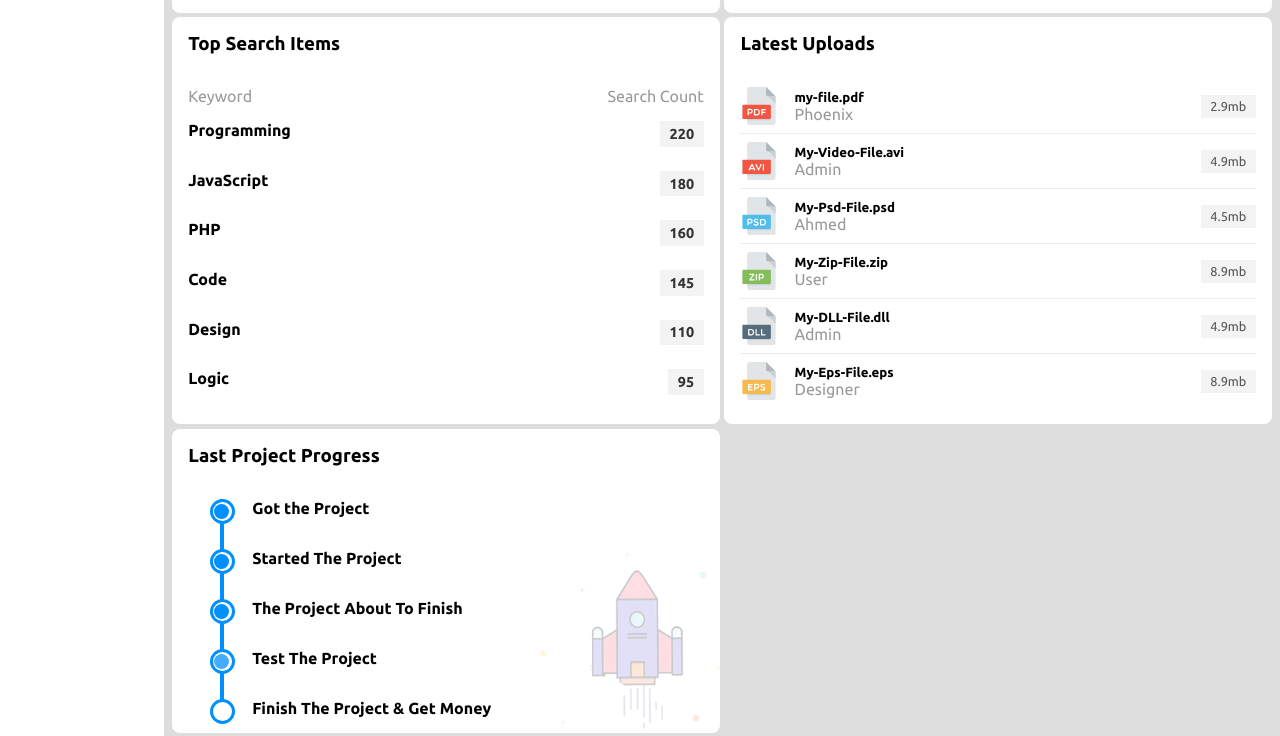
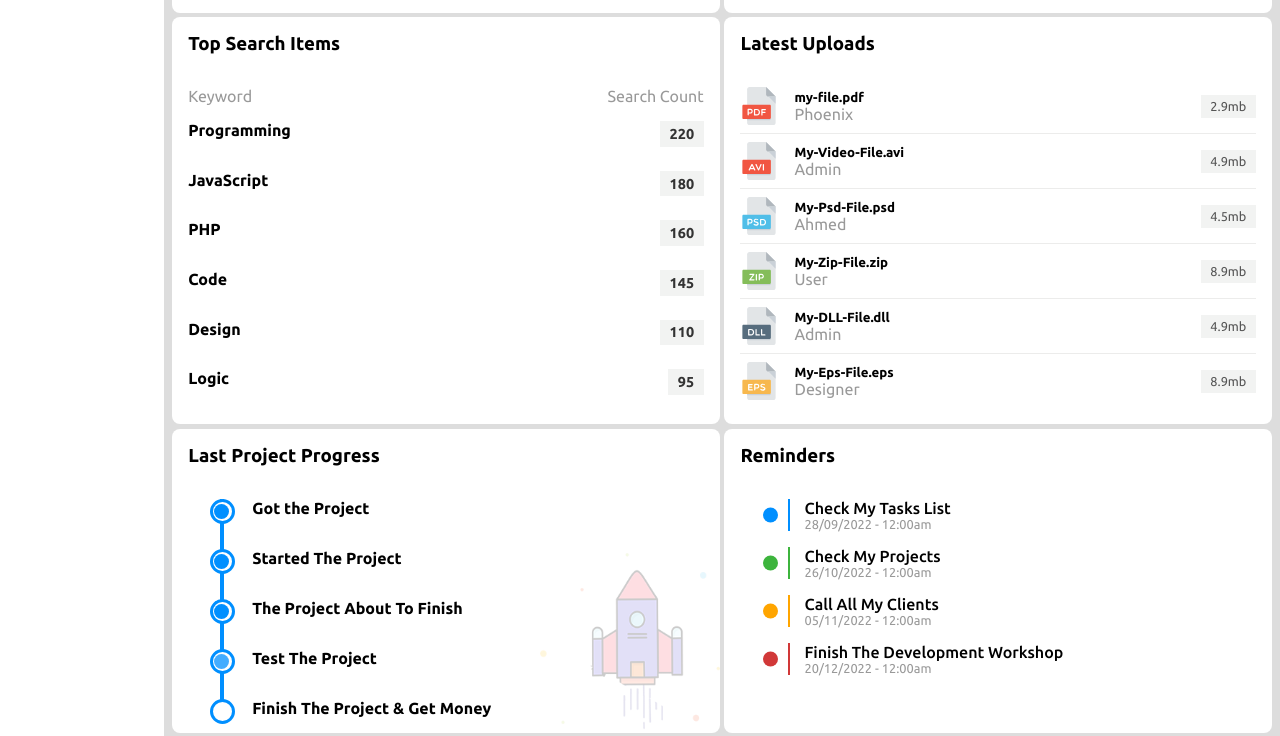
Before and after one commit to the-phoenix-coder/dashboardTheme, a plain HTML site: page HTML/home.html in a window 1280 px wide. Shown: the part 1178-1914 px from the top of the page. Drawn offline with Linux system fonts and the light colour scheme.

Commit message:
Reminders Section Were added

```diff
--- a/CSS/dashboard.css
+++ b/CSS/dashboard.css
@@ -434,3 +434,49 @@ header .icons figure {
     width: 180px;
     height: 180px;
 }
+.box.reminders div:not(:first-child, :nth-child(2)) {
+    margin-top: 1rem;
+}
+.box.reminders div:not(:first-child) {
+    margin-left: 4rem;
+    position: relative;
+}
+:where(.box.reminders) div:not(:first-child)::before, div:not(:first-child)::after {
+    content: '';
+    position: absolute;
+    left: -1rem;
+}
+.box.reminders div:not(:first-child)::before {
+    width: 2px;
+    height: 100%;
+    background-color: var(--accent-clr);
+}
+.box.reminders div:not(:first-child)::after {
+    width: 15px;
+    height: 15px;
+    background-color: var(--accent-clr);
+    left: -2.6rem;
+    border-radius: 50%;
+    -webkit-border-radius: 50%;
+    -moz-border-radius: 50%;
+    -ms-border-radius: 50%;
+    -o-border-radius: 50%;
+    top: 50%;
+    transform: translateY(-50%);
+    -webkit-transform: translateY(-50%);
+    -moz-transform: translateY(-50%);
+    -ms-transform: translateY(-50%);
+    -o-transform: translateY(-50%);
+}
+:where(.box.reminders) div:nth-child(2)::before, div:nth-child(2)::after {--accent-clr: var(--accent-clr1)}
+:where(.box.reminders) div:nth-child(3)::before, div:nth-child(3)::after {--accent-clr: #3db43d}
+:where(.box.reminders) div:nth-child(4)::before, div:nth-child(4)::after {--accent-clr: orange}
+:where(.box.reminders) div:last-child::before, div:last-child::after {--accent-clr: rgb(209, 56, 56)}
+
+.box.reminders h5 {
+    font-size: 1rem;
+    font-weight: 500;
+}
+.box.reminders p {
+    font-size: .8rem;
+}
--- a/HTML/home.html
+++ b/HTML/home.html
@@ -364,6 +364,43 @@
                 </div>
                 <figure><img src="../imgs/project.png" alt="project photo"></figure>
             </div>
+            <div class="box reminders">
+                <div class="head">
+                    <h1>Reminders</h1>
+                </div>
+                <div>
+                    <h5>
+                        Check My Tasks List
+                    </h5>
+                    <p>
+                        28/09/2022 - 12:00am
+                    </p>
+                </div>
+                <div>
+                    <h5>
+                        Check My Projects
+                    </h5>
+                    <p>
+                        26/10/2022 - 12:00am
+                    </p>
+                </div>
+                <div>
+                    <h5>
+                        Call All My Clients
+                    </h5>
+                    <p>
+                        05/11/2022 - 12:00am
+                    </p>
+                </div>
+                <div>
+                    <h5>
+                        Finish The Development Workshop
+                    </h5>
+                    <p>
+                        20/12/2022 - 12:00am
+                    </p>
+                </div>
+            </div>
         </section>
     </section>
 </body>
```
